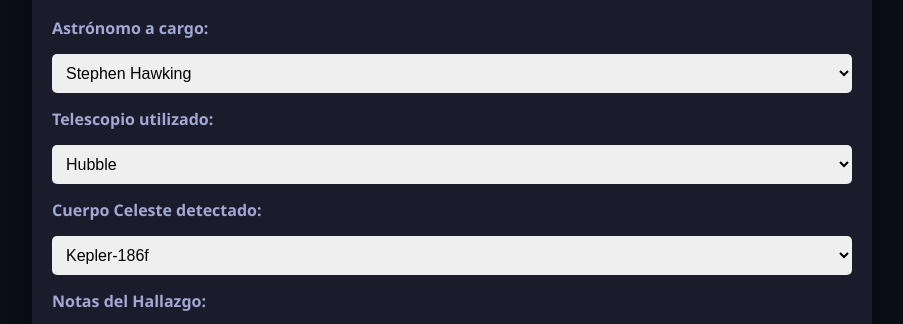
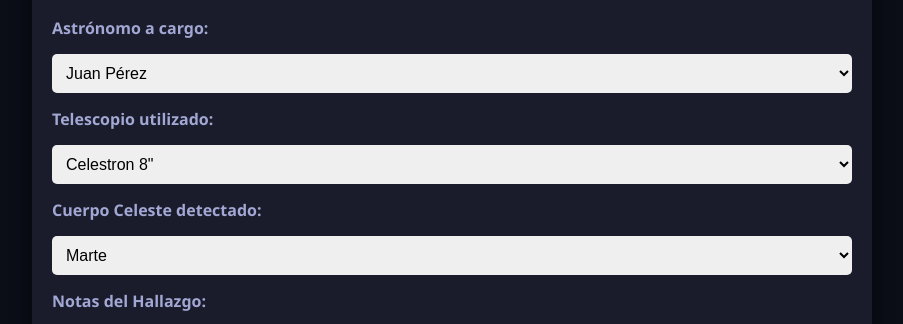
Before and after one commit to jesusismael2146-art/Proyecto_BaseDatos, a website: page index.html in a window 1280 px wide. Shown: the part 180-504 px from the top of the page, without its empty margins (188-1091 px from the left). Drawn offline with Linux system fonts and the light colour scheme; no server answers.

Commit message:
index modificado

```diff
--- a/index.html
+++ b/index.html
@@ -17,29 +17,37 @@
 
             <label for="id_astronomo">Astrónomo a cargo:</label>
             <select name="id_astronomo" id="id_astronomo" required>
-                <option value="1">Stephen Hawking</option>
-                <option value="2">Carl Sagan</option>
-                <option value="3">Neil deGrasse Tyson</option>
-                <option value="4">Julieta Fierro</option>
+                <option value="1">Juan Pérez</option>
+                <option value="2">Dra. Clara Vega</option>
+                <option value="3">Jesus</option>
+                <option value="4">Alan</option>
             </select>
 
             <label for="id_telescopio">Telescopio utilizado:</label>
             <select name="id_telescopio" id="id_telescopio" required>
-                <option value="1">Hubble</option>
-                <option value="2">James Webb</option>
-                <option value="3">Keck I</option>
-                <option value="4">VLT</option>
+                <option value="1">Celestron 8"</option>
+                <option value="2">Refractor 70mm</option>
+                <option value="3">SkyWatcher Heritage 130p</option>
+                <option value="4">Celestron AstroMaster 130EQ</option>
+                <option value="5">Omegon AC 70/700 AZ-2</option>
             </select>
 
             <label for="id_cuerpo">Cuerpo Celeste detectado:</label>
             <select name="id_cuerpo" id="id_cuerpo" required>
-                <option value="1">Kepler-186f</option>
-                 <option value="2">Andrómeda</option>
-                 <option value="3">Orión</option>
-                 <option value="4">Sagitario A*</option>
-                 <option value="5">Betelgeuse</option>
+                <option value="1">Marte</option>
+                <option value="2">Andrómeda</option>
+                <option value="3">Nebulosa de Orión</option>
+                <option value="4">Luna</option>
+                <option value="5">Titan</option>
+                <option value="6">Venus</option>
+                <option value="7">Nebulosa Laguna</option>
+                <option value="8">Europa</option>
+                <option value="9">Jupiter</option>
+                <option value="10">Saturno</option>
+                <option value="11">Sirius</option>
+                <option value="12">Pollux</option>
+                <option value="13">Castor</option>
             </select>
-
             <label for="hallazgo">Notas del Hallazgo:</label>
             <textarea name="hallazgo" id="hallazgo" required></textarea>
 
```
